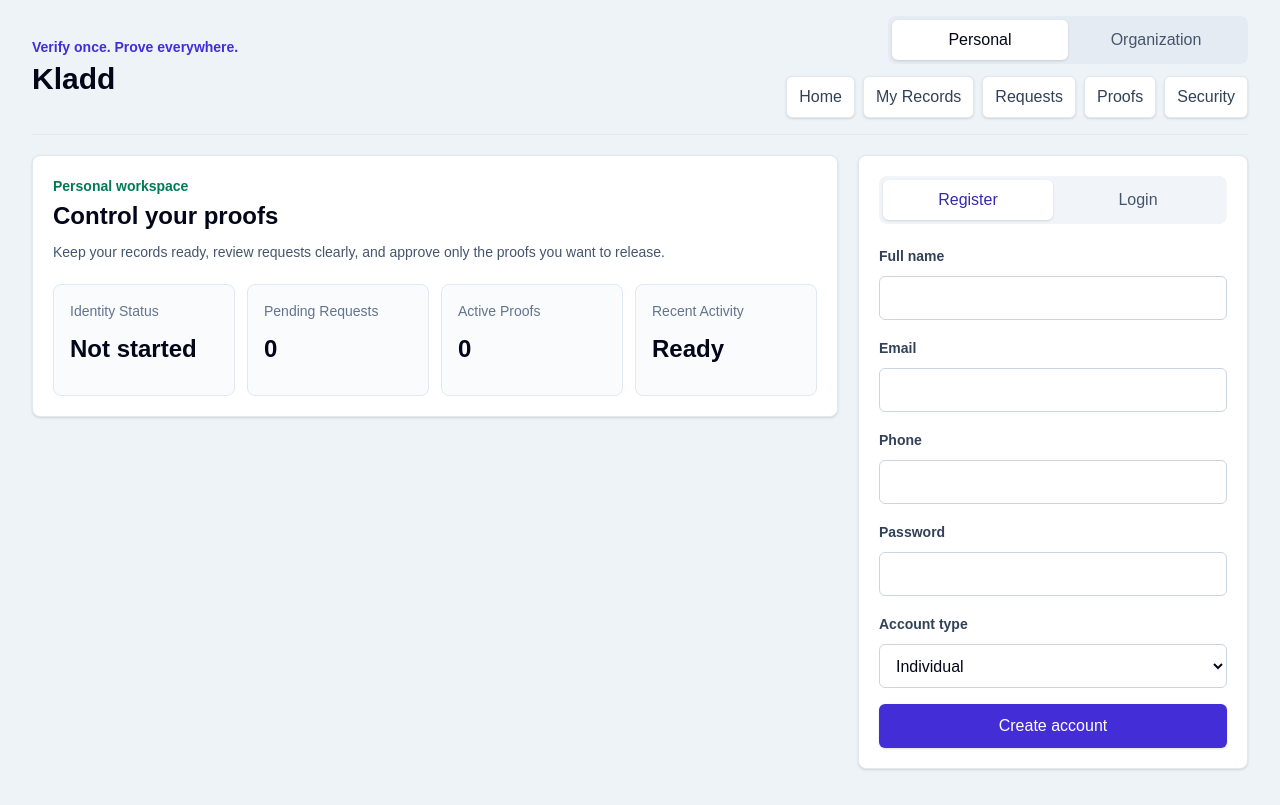
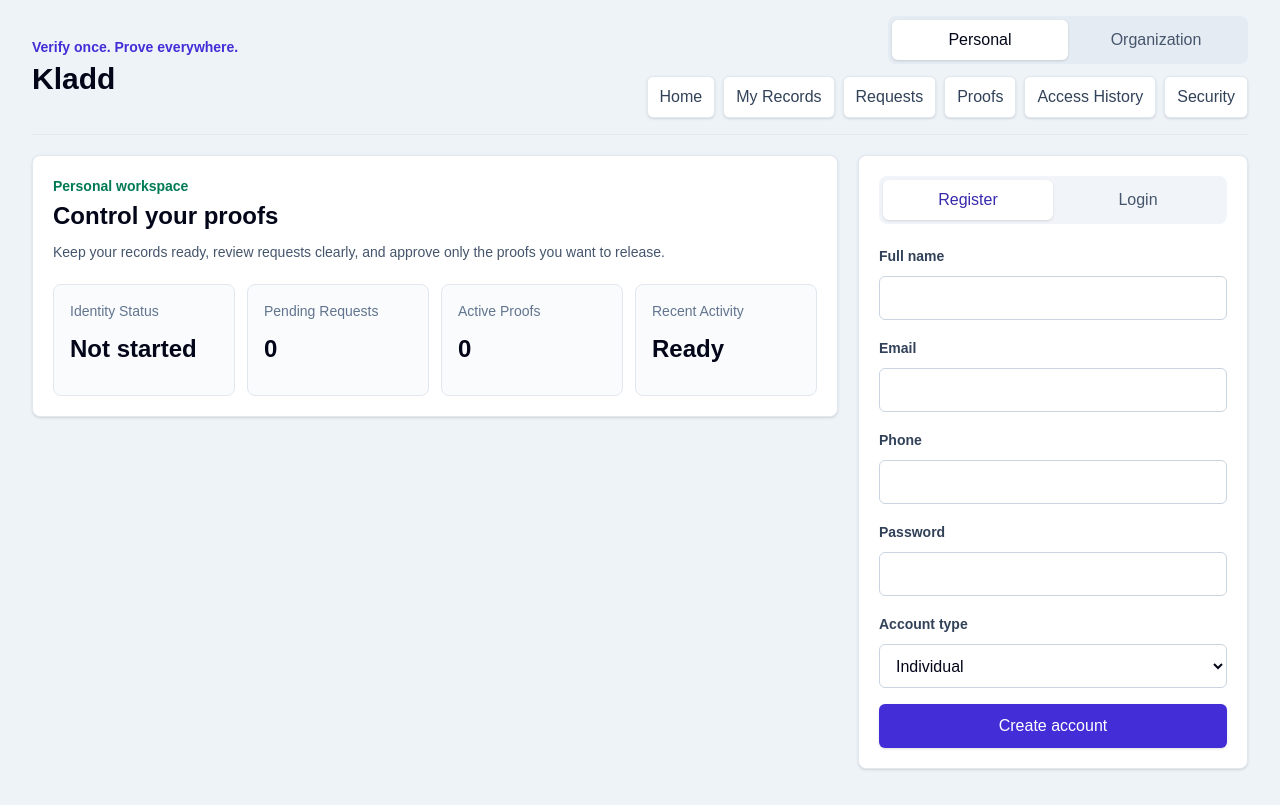
Before and after one commit to IsaacJootar/kladd, a Next.js app in the folder frontend/: page / in a window 1280 px wide. Built offline with nearby package versions, Linux system fonts and the light colour scheme.

Commit message:
feat(frontend): add access history navigation

```diff
--- a/frontend/src/app/page.tsx
+++ b/frontend/src/app/page.tsx
@@ -190,6 +190,7 @@ const navItems = [
   { label: "My Records", targetID: "my-records", requiresAuth: true },
   { label: "Requests", targetID: "proof-requests", requiresAuth: true },
   { label: "Proofs", targetID: "active-proofs", requiresAuth: true },
+  { label: "Access History", targetID: "access-history", requiresAuth: true },
   { label: "Security", targetID: "security", requiresAuth: true },
 ];
 
```
